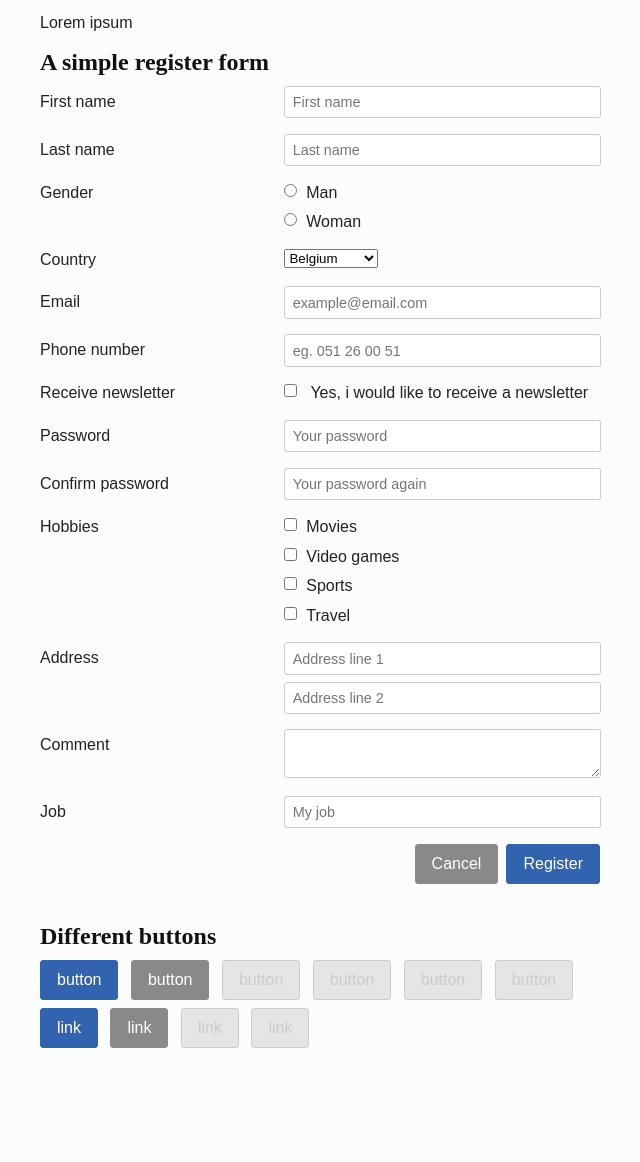
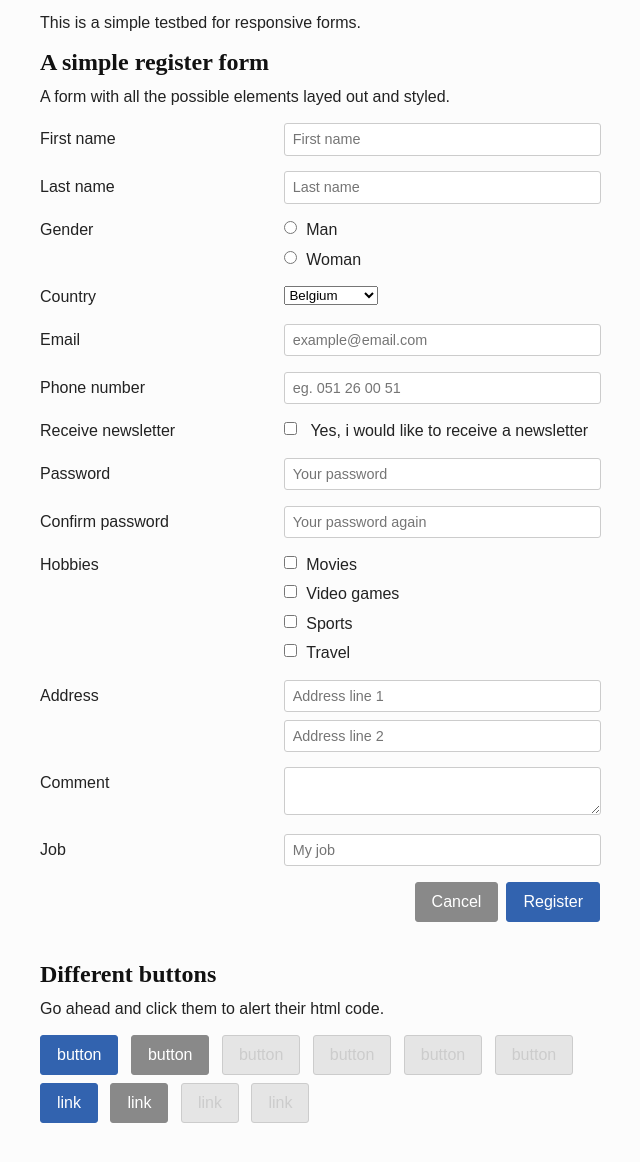
Before and after one commit to Quinten/form.css, a plain HTML site: page index.html in a window 1280 px wide. Shown: the part 84-1246 px from the top of the page, without its empty margins (16-656 px from the left). Before the commit the page ends 1172 px from the top, so only its background shows below. Drawn offline with nearby package versions, Linux system fonts and the light colour scheme.

Commit message:
Updated description

```diff
--- a/index.html
+++ b/index.html
@@ -18,10 +18,11 @@
 	<body>
 		<div class="wrapper">
 			<h1>Form.css - responsive forms</h1>
-			<p>Lorem ipsum</p>
+			<p>This is a simple testbed for responsive forms.</p>
 
 			<div class="example">
 				<h2>A simple register form</h2>
+				<p>A form with all the possible elements layed out and styled.</p>
 
 				<form action="" method="POST" name="register" role="form" id="register">
 					<div class="text-firstName required">
@@ -110,6 +111,7 @@
 
 			<div class="example" id="button-examples">
 				<h2>Different buttons</h2>
+				<p>Go ahead and click them to alert their html code.</p>
 
 				<div>
 					<div>
```
